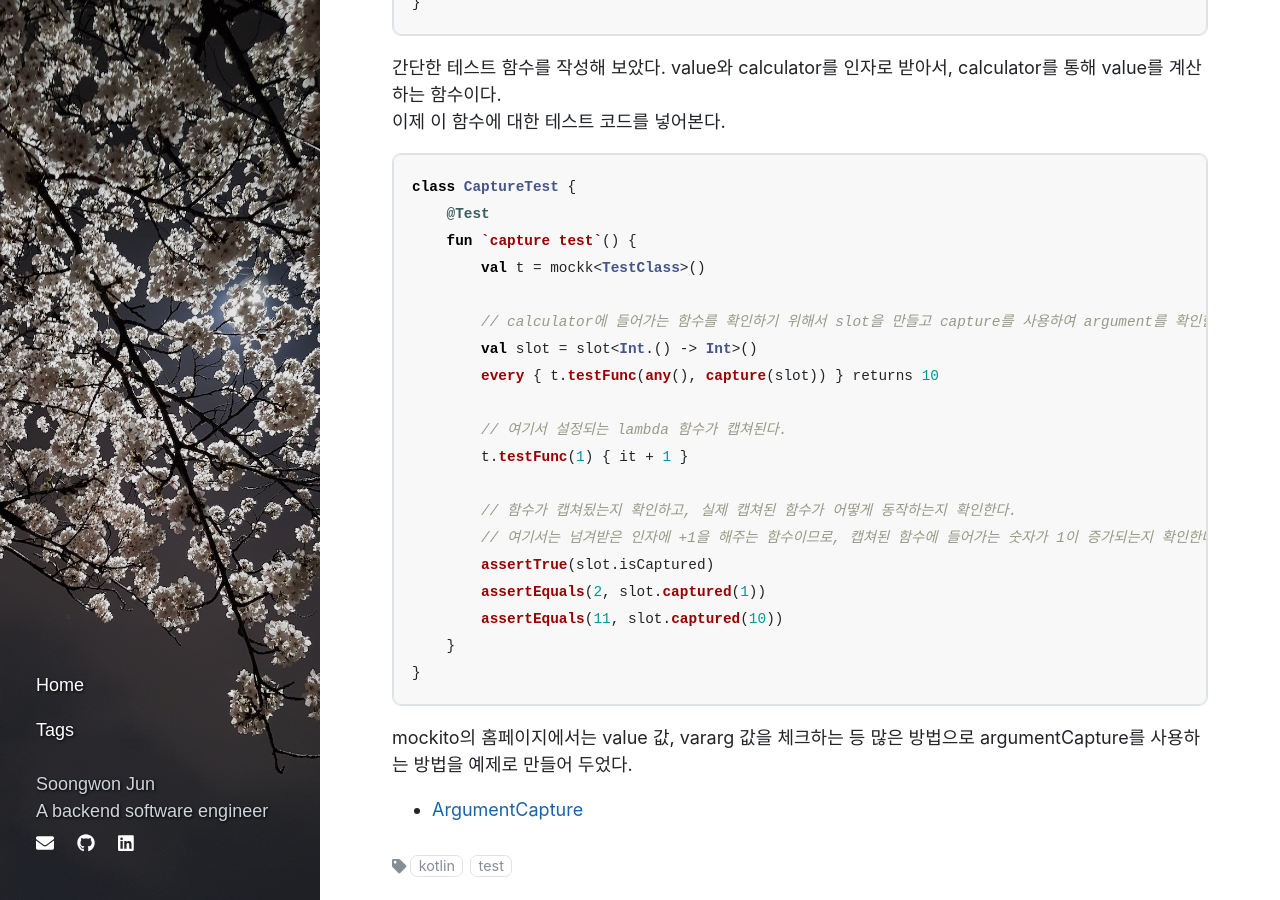
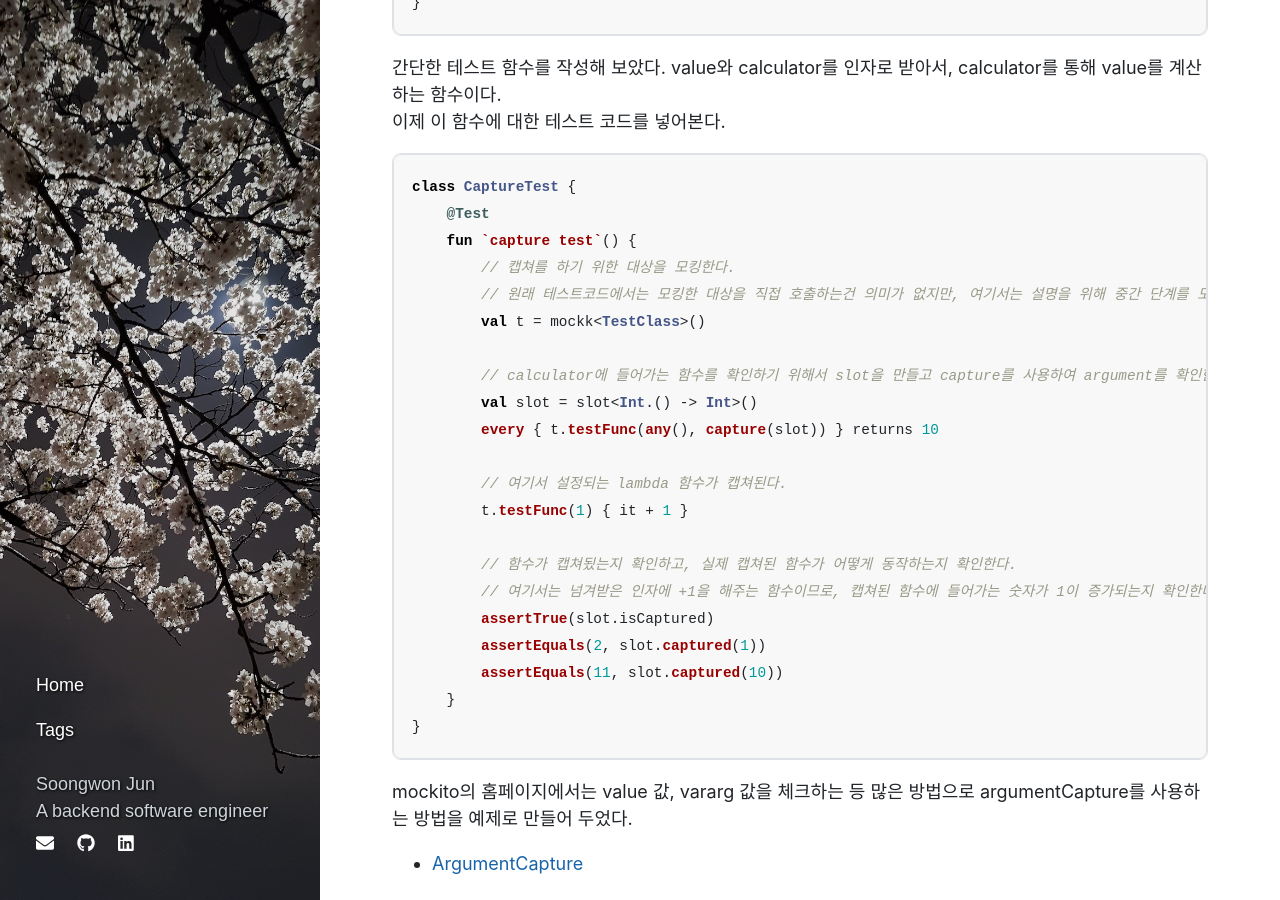
Before and after one commit to soongwonjun/soongwonjun.github.io, a Jekyll site: the page built from _posts/2024-02-08-kotlin_argumentCapture.md, in a window 1280 px wide and 900 px high, scrolled down 630 px. Built offline with Jekyll 4.4.1, drawn with Linux system fonts in a browser that asks for light colours; nearby versions of some CDN libraries; comment, search, counter and statistics services are not loaded.

Commit message:
docs: add commnet....

```diff
--- a/_posts/2024-02-08-kotlin_argumentCapture.md
+++ b/_posts/2024-02-08-kotlin_argumentCapture.md
@@ -30,6 +30,8 @@ class TestClass {
 class CaptureTest {
     @Test
     fun `capture test`() {
+        // 캡쳐를 하기 위한 대상을 모킹한다.
+        // 원래 테스트코드에서는 모킹한 대상을 직접 호출하는건 의미가 없지만, 여기서는 설명을 위해 중간 단계를 모두 건너뛰어 본다.
         val t = mockk<TestClass>()
 
         // calculator에 들어가는 함수를 확인하기 위해서 slot을 만들고 capture를 사용하여 argument를 확인한다.
```
